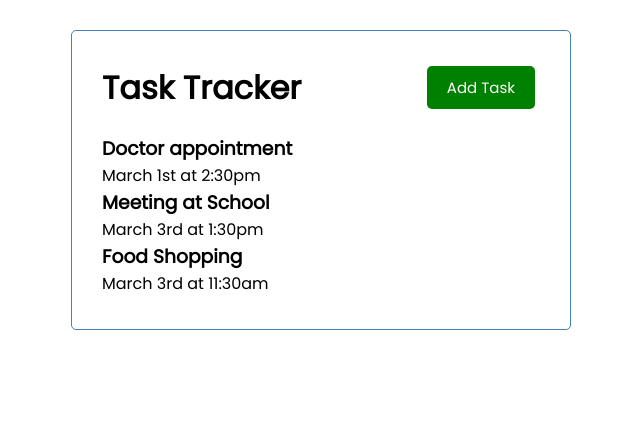
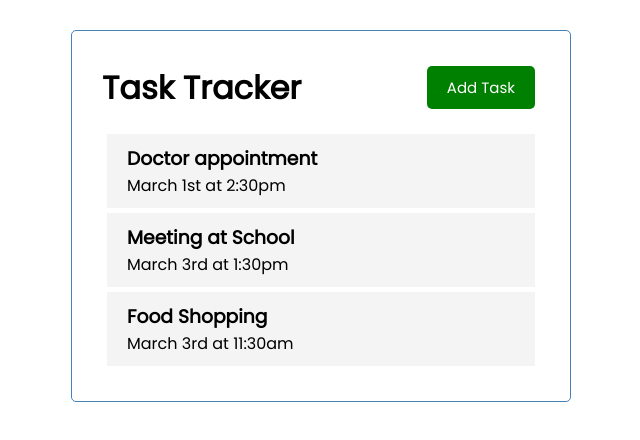
Before and after one commit to koheitech/vue-task-tracker, a Vue app: page / in a window 1280 px wide. Shown: the top 440 px of the page, without its empty margins (319-959 px from the left). Built offline with nearby package versions, Linux system fonts and the light colour scheme.

Commit message:
add style to task component

```diff
--- a/src/components/Task.vue
+++ b/src/components/Task.vue
@@ -13,3 +13,23 @@
   },
 };
 </script>
+
+<style scope>
+.fas {
+  color: red;
+}
+.task {
+  background: #f4f4f4;
+  margin: 5px;
+  padding: 10px 20px;
+  cursor: pointer;
+}
+.task.reminder {
+  border-left: 5px solid green;
+}
+.task h3 {
+  display: flex;
+  align-items: center;
+  justify-content: space-between;
+}
+</style>
```
